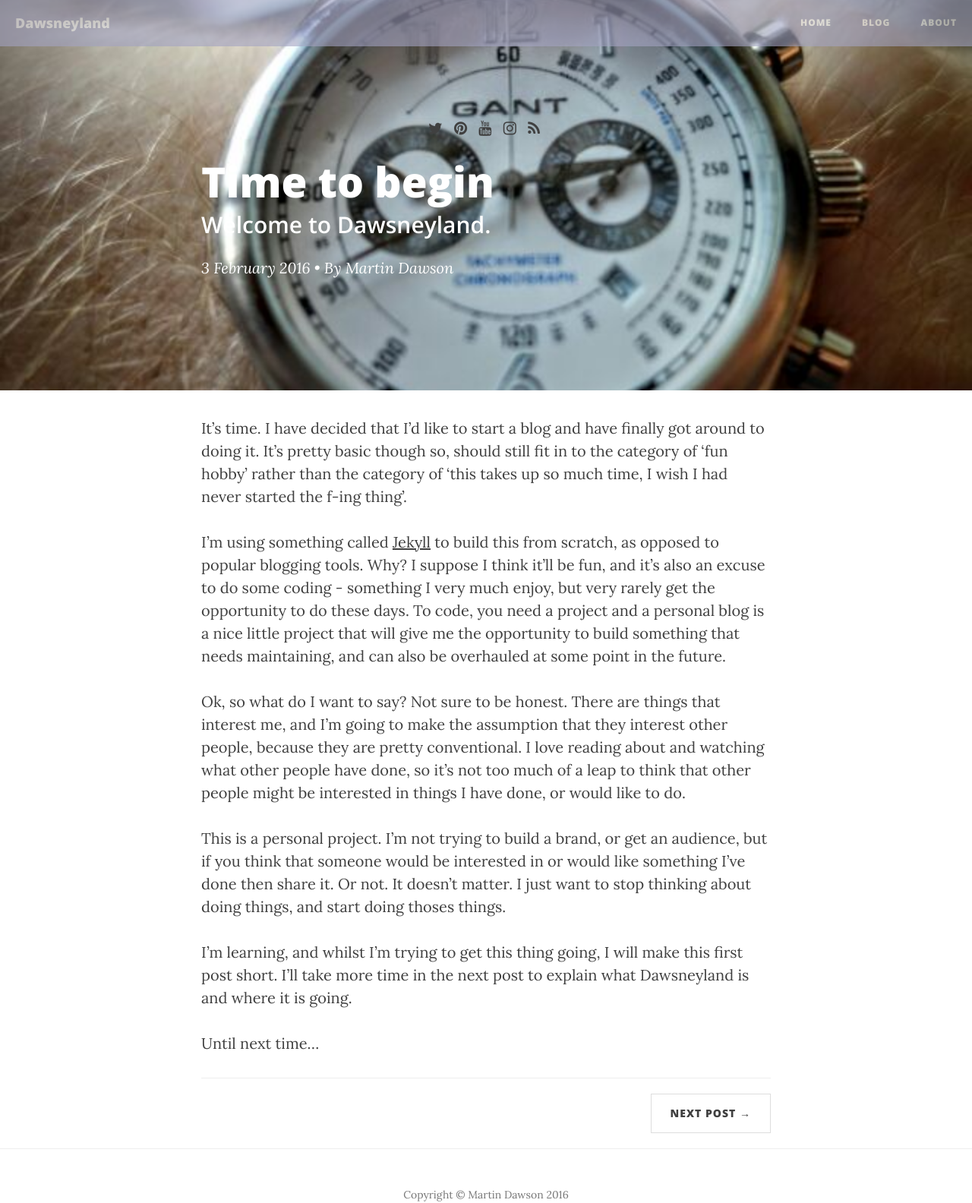
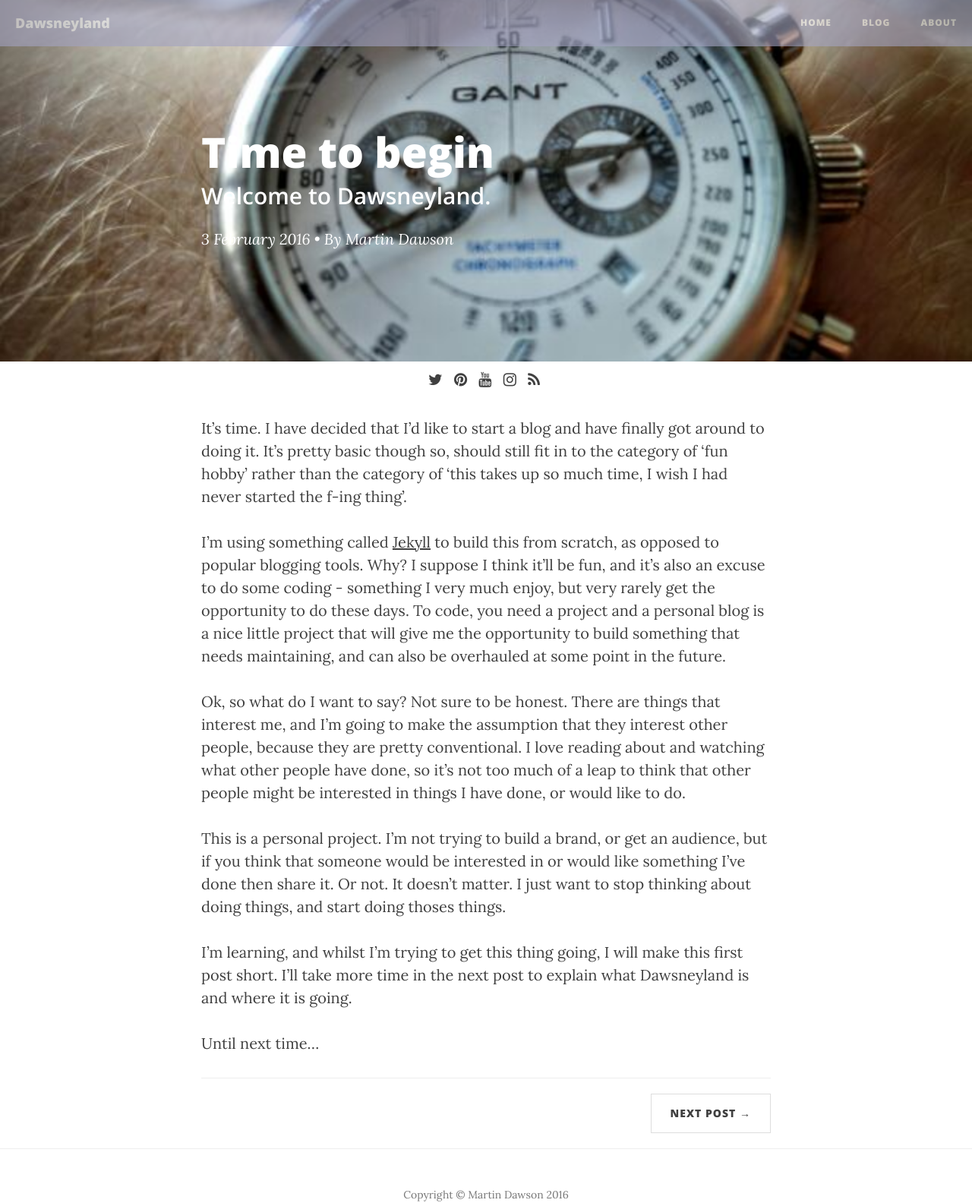
Before and after one commit to dawsneyland/formerdland, a Jekyll site: the page built from _posts/2016-02-03-time-to-begin.md, in a window 1280 px wide. Shown: the whole page at 76% size. Built offline with Jekyll 4.4.1, drawn with Linux system fonts in a browser that asks for light colours; nearby versions of some CDN libraries.

Commit message:
Update post.html

```diff
--- a/_layouts/post.html
+++ b/_layouts/post.html
@@ -8,7 +8,6 @@ layout: default
         <div class="row">
             <div class="col-lg-8 col-lg-offset-2 col-md-10 col-md-offset-1">
                 <div class="post-heading">
-                    {% include social.html %}
                     <h1>{{ page.title }}</h1>
                     {% if page.subtitle %}
                     <h2 class="subheading">{{ page.subtitle }}</h2>
@@ -25,8 +24,8 @@ layout: default
     <div class="container">
         <div class="row">
             <div class="col-lg-8 col-lg-offset-2 col-md-10 col-md-offset-1">
-
-				{{ content }}
+            	{% include social.html %}
+		{{ content }}
 
                 <hr>
 
```
